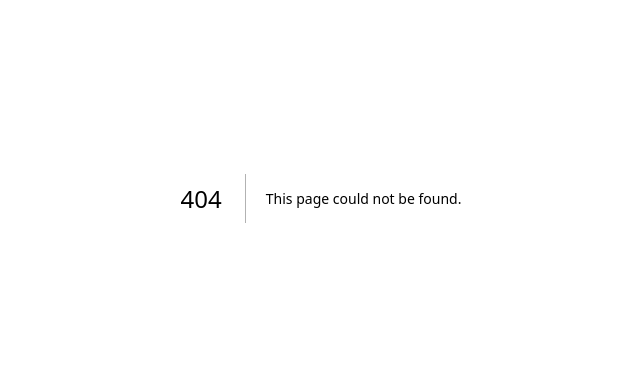
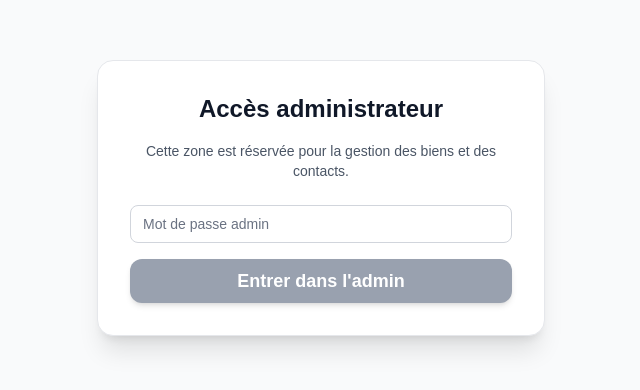
Before and after one commit to johnbendelac16/site-valerie-immobilier, a Next.js app: page /admin-login in a window 1280 px wide. Before the commit this address had no page. Shown: the part 202-592 px from the top of the page, without its empty margins (319-959 px from the left). Built offline with nearby package versions, Linux system fonts and the light colour scheme.

Commit message:
add admin connection page

```diff
--- /dev/null
+++ b/src/app/admin-login/page.tsx
@@ -0,0 +1,67 @@
+"use client"
+
+import { useRouter } from "next/navigation"
+import { useEffect, useState } from "react"
+
+const ADMIN_PASSWORD =
+  process.env.NEXT_PUBLIC_ADMIN_PASSWORD || "change-me-in-env"
+
+export default function AdminLoginPage() {
+  const router = useRouter()
+  const [password, setPassword] = useState("")
+  const [error, setError] = useState("")
+
+  useEffect(() => {
+    const ok =
+      typeof window !== "undefined" &&
+      localStorage.getItem("valerie-admin-ok") === "1"
+    if (ok) {
+      router.replace("/admin")
+    }
+  }, [router])
+
+  const handleSubmit = (e: React.FormEvent) => {
+    e.preventDefault()
+    if (password === ADMIN_PASSWORD) {
+      if (typeof window !== "undefined") {
+        localStorage.setItem("valerie-admin-ok", "1")
+      }
+      router.replace("/admin")
+    } else {
+      setError("Mot de passe incorrect")
+    }
+  }
+
+  return (
+    <main className="min-h-screen bg-gray-50 flex items-center justify-center px-4">
+      <div className="w-full max-w-md bg-white rounded-2xl shadow-xl p-8 border border-gray-200">
+        <h1 className="text-2xl font-bold mb-4 text-gray-900 text-center">
+          Accès administrateur
+        </h1>
+        <p className="text-sm text-gray-600 mb-6 text-center">
+          Cette zone est réservée pour la gestion des biens et des contacts.
+        </p>
+        <form onSubmit={handleSubmit} className="space-y-4">
+          <input
+            type="password"
+            className="w-full border border-gray-300 rounded-lg px-3 py-2 text-sm text-gray-900 placeholder-gray-500 focus:border-blue-500 focus:ring-2 focus:ring-blue-100"
+            placeholder="Mot de passe admin"
+            value={password}
+            onChange={(e) => {
+              setPassword(e.target.value)
+              setError("")
+            }}
+          />
+          {error && <p className="text-sm text-red-600">{error}</p>}
+          <button
+            type="submit"
+            disabled={!password.trim()}
+            className="w-full bg-blue-600 text-white px-4 py-2 rounded-xl font-bold text-lg hover:bg-blue-700 disabled:bg-gray-400 disabled:cursor-not-allowed shadow-md"
+          >
+            Entrer dans l&apos;admin
+          </button>
+        </form>
+      </div>
+    </main>
+  )
+}
--- a/src/app/admin/page.tsx
+++ b/src/app/admin/page.tsx
@@ -1,10 +1,9 @@
 "use client"
 
 import { useEffect, useState } from "react"
+import { useRouter } from "next/navigation"
 
-// const API_BASE = process.env.NEXT_PUBLIC_API_BASE || "http://localhost:3001"
 const API_BASE = "https://site-immo-backend.onrender.com"
-
 
 interface Property {
   id: string
@@ -20,6 +19,9 @@ interface Property {
 }
 
 export default function Admin() {
+  const router = useRouter()
+  const [authChecked, setAuthChecked] = useState(false)
+
   const [properties, setProperties] = useState<Property[]>([])
   const [title, setTitle] = useState("")
   const [price, setPrice] = useState("")
@@ -32,13 +34,26 @@ export default function Admin() {
   const [description, setDescription] = useState("")
   const [loading, setLoading] = useState(false)
 
+  // Protection simple: redirige vers /admin-login si pas "loggé"
   useEffect(() => {
+    if (typeof window === "undefined") return
+    const ok = localStorage.getItem("valerie-admin-ok") === "1"
+    if (!ok) {
+      router.replace("/admin-login")
+    } else {
+      setAuthChecked(true)
+    }
+  }, [router])
+
+  // Charge les biens seulement après vérification d'accès
+  useEffect(() => {
+    if (!authChecked) return
     console.log("API_BASE =", API_BASE)
     fetch(`${API_BASE}/api/proprietes`)
       .then((res) => res.json())
       .then((data) => (Array.isArray(data) ? setProperties(data) : setProperties([])))
       .catch((err) => console.error("Erreur fetch propriétés:", err))
-  }, [])
+  }, [authChecked])
 
   const addProperty = async () => {
     if (!title.trim()) return
@@ -62,7 +77,6 @@ export default function Admin() {
       const property: Property = await res.json()
       setProperties((prev) => [property, ...prev])
 
-      // reset formulaire
       setTitle("")
       setPrice("")
       setCity("")
@@ -96,10 +110,31 @@ export default function Admin() {
     }
   }
 
+  if (!authChecked) {
+    return (
+      <div className="min-h-screen flex items-center justify-center bg-white text-gray-700">
+        Vérification de l&apos;accès...
+      </div>
+    )
+  }
+
   return (
     <div className="min-h-screen bg-white text-gray-900 p-8">
       <div className="max-w-5xl mx-auto">
-        <h1 className="text-4xl font-bold mb-8">Admin Valérie Invest</h1>
+        <div className="flex justify-between items-center mb-8">
+          <h1 className="text-4xl font-bold">Admin Valérie Invest</h1>
+          <button
+            onClick={() => {
+              if (typeof window !== "undefined") {
+                localStorage.removeItem("valerie-admin-ok")
+              }
+              router.replace("/admin-login")
+            }}
+            className="text-sm px-4 py-2 rounded-lg border border-gray-300 text-gray-700 hover:bg-gray-100"
+          >
+            Se déconnecter
+          </button>
+        </div>
 
         {/* Formulaire ajout */}
         <div className="bg-white p-6 rounded-xl shadow-lg mb-8 border border-gray-200">
@@ -204,7 +239,7 @@ export default function Admin() {
                     <p className="text-sm text-gray-600">
                       {prop.rooms ? `${prop.rooms} pièces` : ""}{" "}
                       {prop.area ? `• ${prop.area} m²` : ""}{" "}
-                      {prop.floor ? `• ${prop.floor}ᵉ étage` : ""}{" "}
+                      {prop.floor ? `• {prop.floor}ᵉ étage` : ""}{" "}
                       {prop.hasParking ? "• Parking" : ""}
                     </p>
                     {prop.description && (
```
